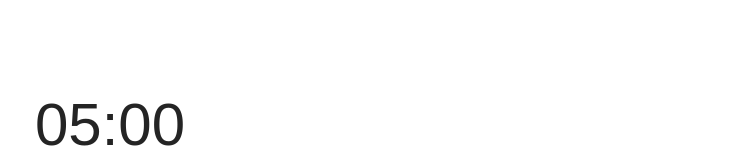
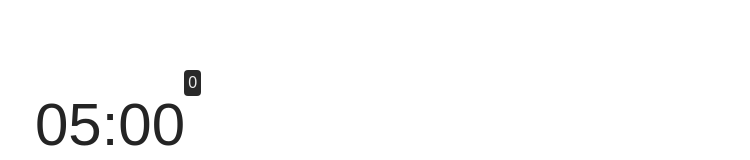
Before and after one commit to westone034626/stop-thinking, a React (Create React App) app: page / in a window 1280 px wide. Shown: the part 144-304 px from the top of the page, without its empty margins (530-1280 px from the left). Built offline with nearby package versions, Linux system fonts and the light colour scheme.

Commit message:
feat: Show today count as badge

```diff
--- a/src/App.js
+++ b/src/App.js
@@ -16,6 +16,7 @@ function LayoutProvider({ children }) {
     isDarkMode,
     toggleIsDarkMode: () => setIsDarkMode((p) => !p),
     theme: ColorMap[isDarkMode ? 'dark' : 'light'],
+    reverseTheme: ColorMap[isDarkMode ? 'light' : 'dark'],
   }), [isDarkMode]);
 
   const styles = {
--- a/src/Main.js
+++ b/src/Main.js
@@ -7,9 +7,11 @@ import { ButtonWithReaction, Spacer } from './components';
 import { INITIAL_REMAINING_SECONDS } from './constant';
 import { attachLeadingZero, convertSecondsToMinutesAndSeconds } from './utils';
 import { LayoutContext } from './App';
+import useTodayCount from './hooks/useTodayCount';
 
 export default function Main() {
-    const { isDarkMode, theme } = useContext(LayoutContext);
+    const { todayCount, increaseTodayCount } = useTodayCount();
+    const { isDarkMode, theme, reverseTheme } = useContext(LayoutContext);
 
     const [remainingSeconds, setRemainingSeconds] = useState(INITIAL_REMAINING_SECONDS);
 
@@ -19,6 +21,9 @@ export default function Main() {
         const timeId = setInterval(() => {
             setRemainingSeconds(prev => {
                 if (isFingerPrintActive) {
+                    if (prev === 1) {
+                        increaseTodayCount();
+                    }
                     return prev > 0 ? prev - 1 : prev;
                 } else {
                     if (prev === 0) {
@@ -30,7 +35,7 @@ export default function Main() {
         }, 1000);
 
         return () => clearInterval(timeId);
-    }, [isFingerPrintActive]);
+    }, [isFingerPrintActive, increaseTodayCount]);
 
     const displayTime = (seconds) => {
         const time = convertSecondsToMinutesAndSeconds(seconds);
@@ -45,6 +50,19 @@ export default function Main() {
             ...theme,
         },
         brain: {},
+        badgeAndTimerContainer: {
+            position: 'relative',
+        },
+        badge: {
+            position: 'absolute',
+            top: -20,
+            right: -16,
+            padding: 4,
+            borderRadius: 4,
+            ...reverseTheme,
+        },
+        badgeLabel: {
+        },
         timer: {
             fontSize: 60,
             ...theme,
@@ -75,7 +93,13 @@ export default function Main() {
 
             <Spacer spacing={18} /> */}
 
-            <p style={styles.timer}>{displayTime(remainingSeconds)}</p>
+            <div style={styles.badgeAndTimerContainer}>
+                <div style={styles.badge}>
+                    <span style={styles.badgeLabel}>{todayCount}</span>
+                </div>
+
+                <p style={styles.timer}>{displayTime(remainingSeconds)}</p>
+            </div>
 
             <Spacer spacing={20} />
 
--- /dev/null
+++ b/src/hooks/useTodayCount.js
@@ -0,0 +1,39 @@
+import { useLocalStorageState } from 'ahooks';
+import { useEffect, useMemo } from 'react';
+import dayjs from 'dayjs';
+
+const useTodayCount = () => {
+    const [numberOfCountByDate, setNumberOfCountByDate] = useLocalStorageState('@stop-thinking/number-of-count-by-date', {
+        defaultValue: {}
+    });
+
+    const today = dayjs(Date.now()).format('YYYY-MM-DD');
+
+    useEffect(() => {
+        if (numberOfCountByDate[today]) {
+            return;
+        } else {
+            setNumberOfCountByDate(prev => ({ ...prev, [today]: [] }));
+        }
+    }, [today, numberOfCountByDate]);
+
+    const increaseTodayCount = () => {
+        const copiedNumberOfCountByDate = { ...numberOfCountByDate };
+        const copiedTodayCounts = [...copiedNumberOfCountByDate[today]];
+
+        copiedTodayCounts.push(Date.now());
+
+        copiedNumberOfCountByDate[today] = copiedTodayCounts;
+
+        setNumberOfCountByDate(copiedNumberOfCountByDate);
+    };
+
+    const todayCountContext = useMemo(() => ({
+        todayCount: numberOfCountByDate[today]?.length || 0,
+        increaseTodayCount,
+    }), [today, numberOfCountByDate]);
+
+    return todayCountContext;
+};
+
+export default useTodayCount;
```
